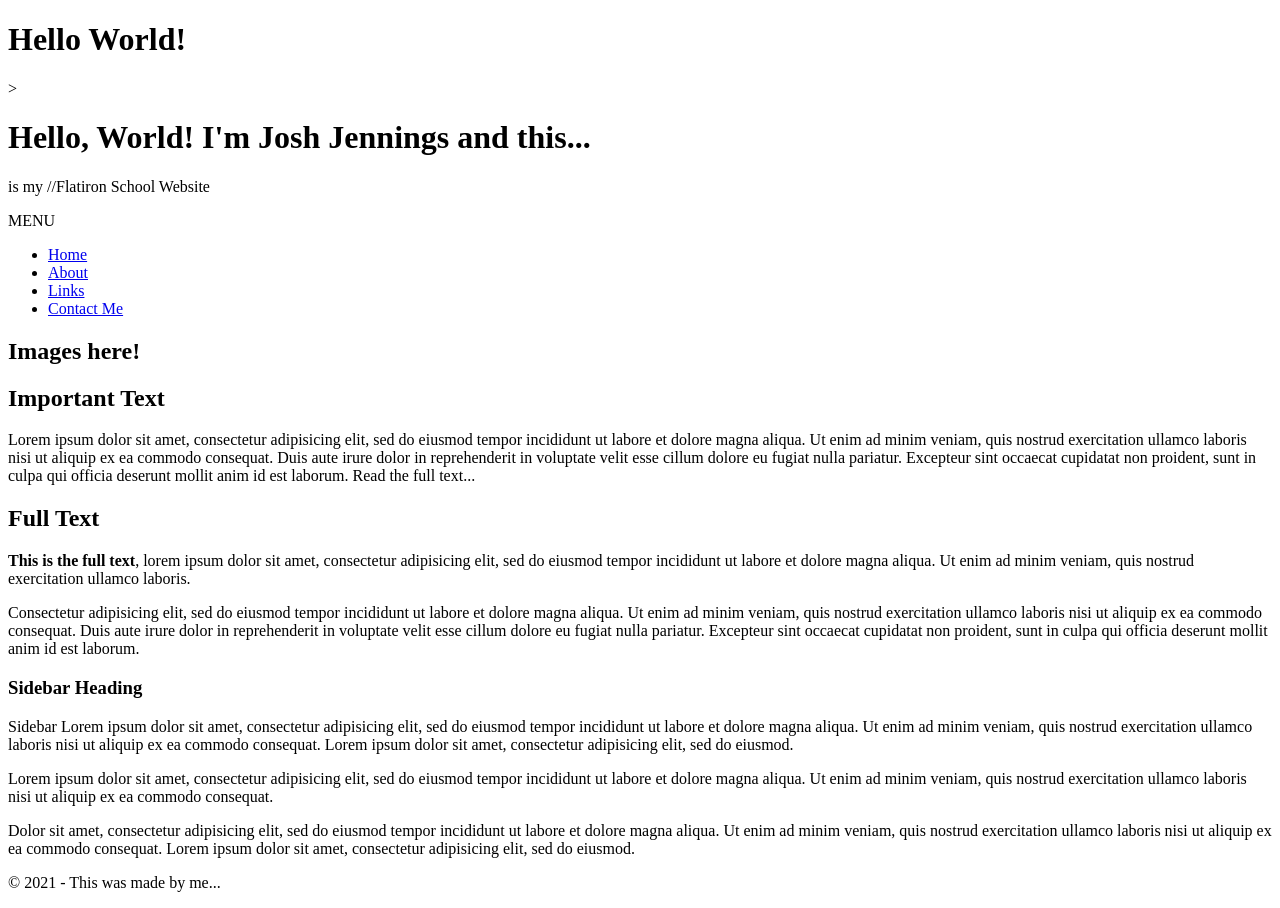
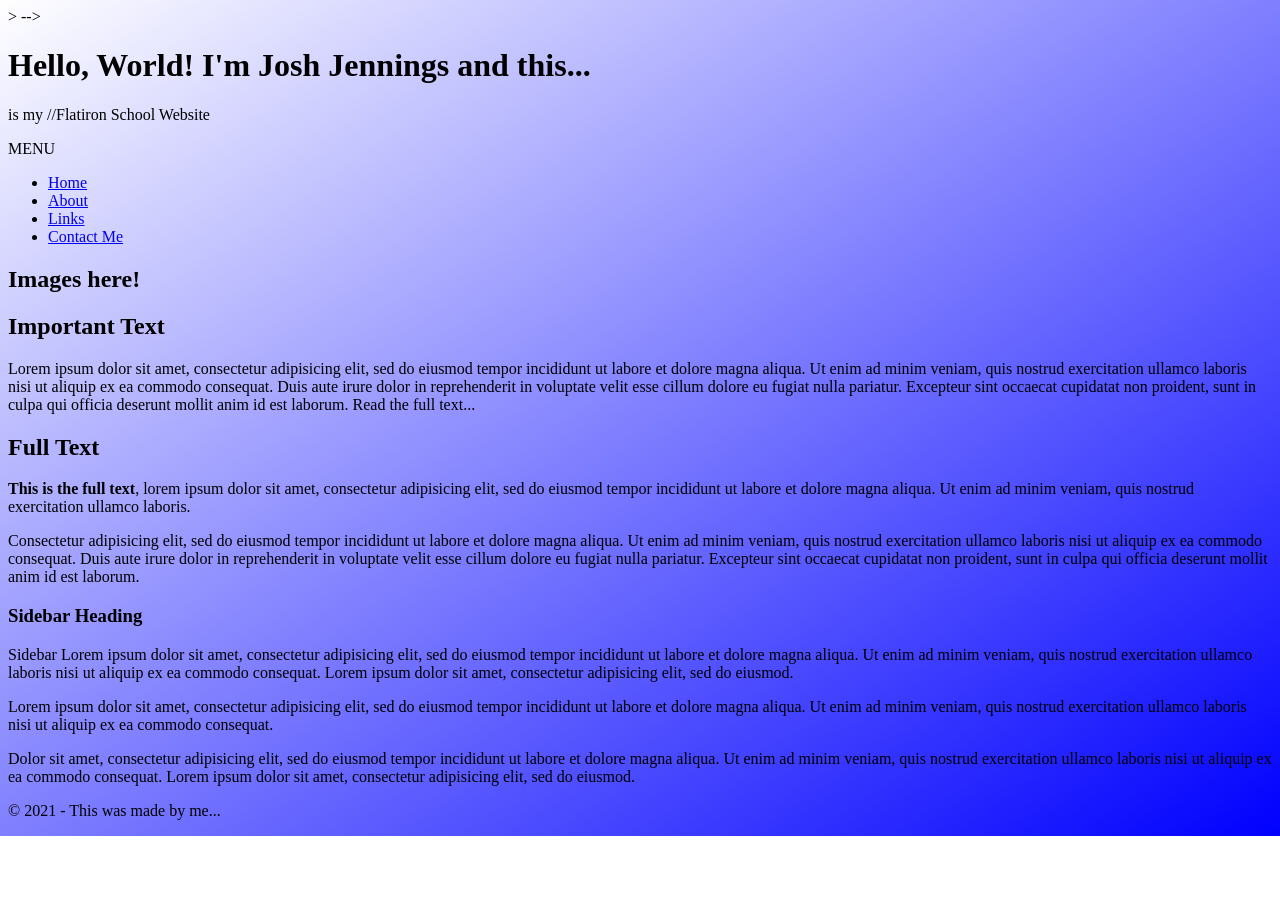
Before and after one commit to joshdjennings/My-Website, a plain HTML site: page index.html in a window 1280 px wide. After the commit the page ends 836 px from the top, so only its background shows below. Drawn offline with nearby package versions, Linux system fonts and the light colour scheme.

Commit message:
add style.css, connect to index.html

```diff
--- a/index.html
+++ b/index.html
@@ -1,21 +1,10 @@
-<!DOCTYPE html>
-<html lang="en">
-  <head>
-    <title>My Website</title>
-  </head>
-  <body>
-    <h1>Hello World!</h1>
-  </body>
-</html>
-
-
 <!DOCTYPE html>
 <html lang="en">>
 <head>
   <meta charset="utf-8">
         <title>My Website</title>
         <meta name="viewport" content="width=device-width, initial-scale=1" />
-          <!--<link rel="stylesheet" href="" />
+        <link rel="stylesheet" href="style.css">
           <script
             src="https://code.jquery.com/jquery-3.2.1.min.js"
             integrity="sha256-hwg4gsxgFZhOsEEamdOYGBf13FyQuiTwlAQgxVSNgt4="
--- /dev/null
+++ b/style.css
@@ -0,0 +1,3 @@
+body {
+    background-image: linear-gradient(to bottom right, white, blue);
+  }
```
